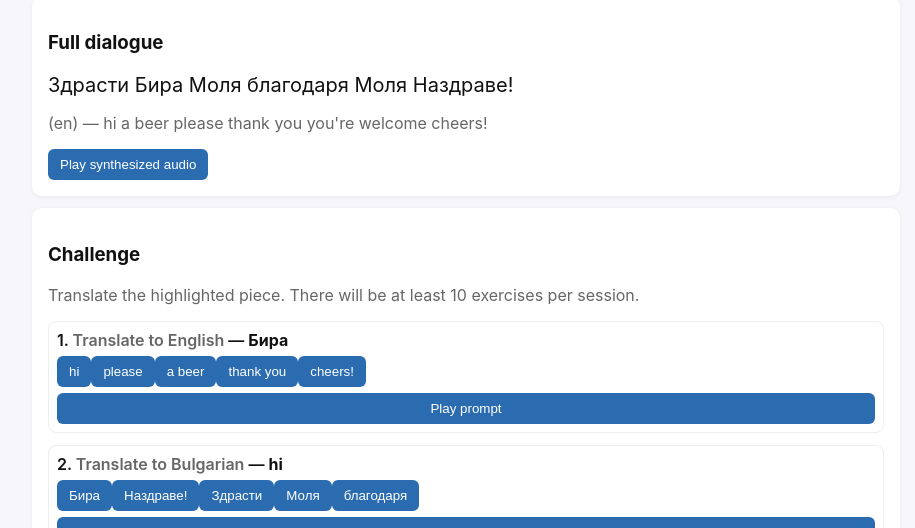
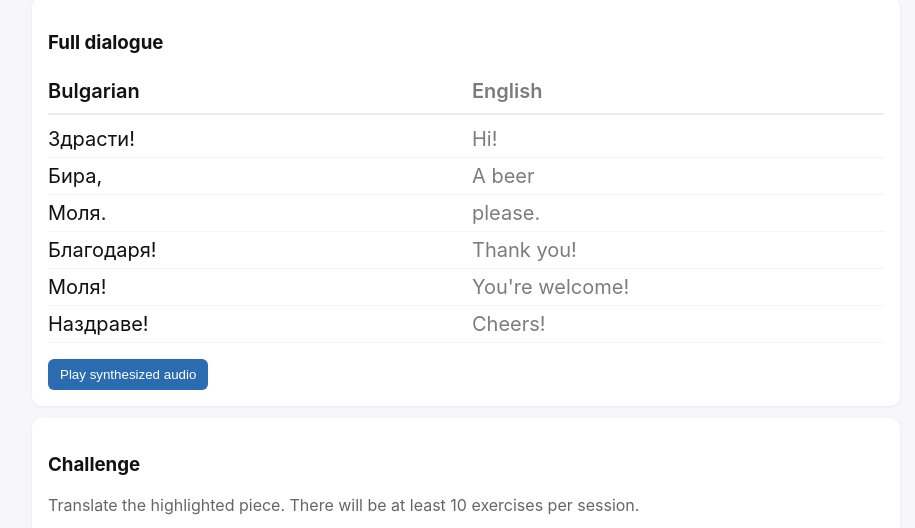
Before and after one commit to askbow/phrasebook-learn, a plain HTML site: page index.html in a window 1280 px wide. Both pictures are taken after typing "Sample" into the empty fields and a click on the button "Save & Start session". Shown: the part 259-787 px from the top of the page, without its empty margins (174-1089 px from the left). Drawn offline with Linux system fonts and the light colour scheme.

Commit message:
make the MOTD example more readable

```diff
--- a/app.js
+++ b/app.js
@@ -203,18 +203,36 @@ async function runSession(profile){
   // Build the canonical token order from the translations mapping keys. Using
   // Object.keys preserves insertion order from the JSON file.
   const tokens = Object.keys(lang.translations || {})
-  const fullTarget = tokens.map(t=>lang.translations[t]).join('   ')
-  qs('#full-phrase').textContent = fullTarget
+  // Render the full dialogue as separate lines for readability. We render
+  // the target language lines in `#full-phrase` and the native-language
+  // translations in `#full-translation` (muted). Use innerHTML because we
+  // include <div> line wrappers for better mobile legibility.
+  const targetLines = tokens.map(t => lang.translations[t] || '')
 
   // find the user's native language translations if provided in the dataset;
   // fall back to English (`en`) if not present.
   const nativeLang = LANGS.find(l=>l.code === profile.native) || LANGS.find(l=>l.code==='en')
-  const fullNative = tokens.map(t=> (nativeLang && nativeLang.translations && nativeLang.translations[t]) || t).join('   ')
-  qs('#full-translation').textContent = `(${profile.native}) — ${fullNative}`
+  const nativeLines = tokens.map(t => (nativeLang && nativeLang.translations && nativeLang.translations[t]) || '')
+
+  // Build paired rows so each target line sits side-by-side with its native
+  // translation. We render a small header row showing the language names and
+  // then a sequence of .dialog-row elements containing two .dialog-col cells.
+  const headerHtml = `<div class="dialog-row header"><div class="dialog-col target header">${escapeHtml(lang.name)}</div><div class="dialog-col native header muted">${escapeHtml(nativeLang.name || profile.native)}</div></div>`
+  const rowsHtml = tokens.map((t,i) => `
+    <div class="dialog-row">
+      <div class="dialog-col target">${escapeHtml(targetLines[i])}</div>
+      <div class="dialog-col native muted">${escapeHtml(nativeLines[i])}</div>
+    </div>
+  `).join('')
+
+  // Put the paired rows into the primary container. Clear the old secondary
+  // container (if present) to avoid duplicate content.
+  qs('#full-phrase').innerHTML = headerHtml + rowsHtml
+  if(qs('#full-translation')) qs('#full-translation').innerHTML = ''
 
   // audio button: speak the phrase in the target language using SpeechSynthesis
   qs('#btn-play-tts').onclick = ()=>{
-    speakText(tokens.map(t=>lang.translations[t]).join(', '), lang.code)
+    speakText(tokens.map(t=>lang.translations[t]).join(' '), lang.code)
   }
 
   // generate exercises — at least 10
--- a/phrases.json
+++ b/phrases.json
@@ -11,12 +11,12 @@
       "code": "en",
       "name": "English",
       "translations": {
-        "hi": "hi",
-        "a beer": "a beer",
-        "please": "please",
-        "thank you": "thank you",
-        "you're welcome": "you're welcome",
-        "cheers!": "cheers!"
+        "hi": "Hi!",
+        "a beer": "A beer",
+        "please": "please.",
+        "thank you": "Thank you!",
+        "you're welcome": "You're welcome!",
+        "cheers!": "Cheers!"
       },
       "country_phrases": {},
       "peculiarities": ""
@@ -24,196 +24,196 @@
     {
       "code": "bs",
       "name": "Bosnian",
-      "translations": {"hi":"ćao","a beer":"pivo","please":"molim","thank you":"hvala","you're welcome":"nema na čemu","cheers!":"živjeli!"},
+      "translations": {"hi":"Ćao!","a beer":"Pivo,","please":"Molim.","thank you":"Hvala!","you're welcome":"Nema na čemu!","cheers!":"Živjeli!"},
       "country_phrases": {},
       "peculiarities": ""
     },
     {
       "code": "bg",
       "name": "Bulgarian",
-      "translations": {"hi":"Здрасти","a beer":"Бира","please":"Моля","thank you":"благодаря","you're welcome":"Моля","cheers!":"Наздраве!"},
+      "translations": {"hi":"Здрасти!","a beer":"Бира,","please":"Моля.","thank you":"Благодаря!","you're welcome":"Моля!","cheers!":"Наздраве!"},
       "country_phrases": {},
       "peculiarities": ""
     },
     {
       "code": "ca",
       "name": "Catalan",
-      "translations": {"hi":"hola","a beer":"una cervesa","please":"si us plau","thank you":"mercés","you're welcome":"de res","cheers!":"salut"},
+      "translations": {"hi":"Hola!","a beer":"Una cervesa,","please":"Si us plau.","thank you":"Mercés!","you're welcome":"De res!","cheers!":"Salut!"},
       "country_phrases": {},
       "peculiarities": ""
     },
     {
       "code": "kw",
       "name": "Cornish",
-      "translations": {"hi":"Deth da","a beer":"coref","please":"mar plek","thank you":"mur ras","you're welcome":"","cheers!":""},
+      "translations": {"hi":"Deth da!","a beer":"Coref,","please":"Mar plek.","thank you":"Mur ras!","you're welcome":"","cheers!":""},
       "country_phrases": {},
       "peculiarities": "Cornish does not have single words for yes/no in some contexts (see Peculiarities)."
     },
     {
       "code": "hr",
       "name": "Croatian",
-      "translations": {"hi":"bok","a beer":"pivo","please":"molim","thank you":"hvala","you're welcome":"molim","cheers!":"živili!"},
+      "translations": {"hi":"Bok!","a beer":"Pivo,","please":"Molim.","thank you":"Hvala!","you're welcome":"Molim!","cheers!":"Živili!"},
       "country_phrases": {},
       "peculiarities": ""
     },
     {
       "code": "cs",
       "name": "Czech",
-      "translations": {"hi":"ahoj","a beer":"pivo","please":"prosím","thank you":"díky","you're welcome":"není zač","cheers!":"na zdraví"},
+      "translations": {"hi":"Ahoj!","a beer":"Pivo,","please":"Prosím.","thank you":"Díky!","you're welcome":"Není zač!","cheers!":"Na zdraví!"},
       "country_phrases": {},
       "peculiarities": ""
     },
     {
       "code": "da",
       "name": "Danish",
-      "translations": {"hi":"hej","a beer":"en øl","please":"tak","thank you":"mange tak","you're welcome":"velbekomme","cheers!":"skål!"},
+      "translations": {"hi":"Hej!","a beer":"En øl,","please":"Tak.","thank you":"Mange tak!","you're welcome":"Velbekomme!","cheers!":"Skål!"},
       "country_phrases": {},
       "peculiarities": ""
     },
     {
       "code": "nl",
       "name": "Dutch",
-      "translations": {"hi":"hoi","a beer":"een bier","please":"alsjeblieft","thank you":"bedankt","you're welcome":"graag gedaan","cheers!":"proost!"},
+      "translations": {"hi":"Hoi!","a beer":"Een bier,","please":"Alsjeblieft.","thank you":"Bedankt!","you're welcome":"Graag gedaan!","cheers!":"Proost!"},
       "country_phrases": {},
       "peculiarities": ""
     },
     {
       "code": "et",
       "name": "Estonian",
-      "translations": {"hi":"tsau","a beer":"üks õlu","please":"palun","thank you":"aitäh","you're welcome":"tänan","cheers!":"terviseks!"},
+      "translations": {"hi":"Tsau!","a beer":"Üks õlu,","please":"Palun.","thank you":"Aitäh!","you're welcome":"Tänan!","cheers!":"Terviseks!"},
       "country_phrases": {},
       "peculiarities": ""
     },
     {
       "code": "fi",
       "name": "Finnish",
-      "translations": {"hi":"(moi)","a beer":"bisse","please":"-","thank you":"kiitos","you're welcome":"ole hyvä","cheers!":"kippis!"},
+      "translations": {"hi":"(Moi)!","a beer":"Bisse,","please":"-","thank you":"Kiitos!","you're welcome":"Ole hyvä!","cheers!":"Kippis!"},
       "country_phrases": {},
       "peculiarities": "In Finnish you can use playful phrases like 'hölökyn kölökyn' for cheers (means nothing literal)."
     },
     {
       "code": "fr",
       "name": "French",
-      "translations": {"hi":"salut","a beer":"une bière","please":"s'il vous plaît","thank you":"merci","you're welcome":"je vous en prie","cheers!":"santé!"},
+      "translations": {"hi":"Salut!","a beer":"Une bière,","please":"S'il vous plaît.","thank you":"Merci!","you're welcome":"Je vous en prie!","cheers!":"Santé!"},
       "country_phrases": {"Where is the bathroom?":"où se trouve la section non-fumeurs, s'il vous plaît? (see notes)"},
       "peculiarities": "Formal and informal pronouns matter (tu/vous)."
     },
     {
       "code": "gl",
       "name": "Galician",
-      "translations": {"hi":"ola","a beer":"una cervexa","please":"por favor","thank you":"grácias","you're welcome":"de nada","cheers!":"saúde!"},
+      "translations": {"hi":"Ola!","a beer":"Una cervexa,","please":"Por favor.","thank you":"Grácias!","you're welcome":"De nada!","cheers!":"Saúde!"},
       "country_phrases": {},
       "peculiarities": ""
     },
     {
       "code": "de",
       "name": "German",
-      "translations": {"hi":"hallo","a beer":"ein Bier","please":"bitte","thank you":"danke","you're welcome":"bitte sehr","cheers!":"prost!"},
+      "translations": {"hi":"Hallo!","a beer":"Ein Bier,","please":"Bitte.","thank you":"Danke!","you're welcome":"Bitte sehr!","cheers!":"Prost!"},
       "country_phrases": {},
       "peculiarities": "'Bitte' can mean please or you're welcome depending on context."
     },
     {
       "code": "el",
       "name": "Greek",
-      "translations": {"hi":"γεια σου","a beer":"μια μπιρα","please":"παρακαλω","thank you":"ευχαριστω","you're welcome":"παρακαλω","cheers!":"γειά μας!"},
+      "translations": {"hi":"Γεια σου!","a beer":"Μια μπίρα,","please":"Παρακαλώ.","thank you":"Ευχαριστώ!","you're welcome":"Παρακαλώ!","cheers!":"Γειά μας!"},
       "country_phrases": {},
       "peculiarities": ""
     },
     {
       "code": "hu",
       "name": "Hungarian",
-      "translations": {"hi":"szia","a beer":"egy sört","please":"kérek","thank you":"köszi","you're welcome":"szívesen","cheers!":"egészségedre!"},
+      "translations": {"hi":"Szia!","a beer":"Egy sört,","please":"Kérek.","thank you":"Köszi!","you're welcome":"Szívesen!","cheers!":"Egészségedre!"},
       "country_phrases": {},
       "peculiarities": ""
     },
     {
       "code": "ga",
       "name": "Irish",
-      "translations": {"hi":"Dia duit","a beer":"Beoir","please":"le do thoil","thank you":"go raibh maith agat","you're welcome":"tá fáilte romhat","cheers!":"sláinte!"},
+      "translations": {"hi":"Dia duit!","a beer":"Beoir,","please":"Le do thoil.","thank you":"Go raibh maith agat!","you're welcome":"Tá fáilte romhat!","cheers!":"Sláinte!"},
       "country_phrases": {"Whose round is it?":"(used in UK & Ireland)"},
       "peculiarities": "Irish does not have single words for 'yes' and 'no' in all contexts."
     },
     {
       "code": "it",
       "name": "Italian",
-      "translations": {"hi":"ciao","a beer":"una birra","please":"per favore","thank you":"grazie","you're welcome":"prego","cheers!":"cin cin!"},
+      "translations": {"hi":"Ciao!","a beer":"Una birra,","please":"Per favore.","thank you":"Grazie!","you're welcome":"Prego!","cheers!":"Cin cin!"},
       "country_phrases": {"Che freddo!":"(said when very cold, common north of Italy)"},
       "peculiarities": ""
     },
     {
       "code": "lt",
       "name": "Lithuanian",
-      "translations": {"hi":"làbas","a beer":"alus","please":"prašau","thank you":"ačiû","you're welcome":"prašau","cheers!":"Į sveikatą!"},
+      "translations": {"hi":"Labas!","a beer":"Alus,","please":"Prašau.","thank you":"Ačiū!","you're welcome":"Prašau!","cheers!":"Į sveikatą!"},
       "country_phrases": {},
       "peculiarities": ""
     },
     {
       "code": "lb",
       "name": "Luxembourgish",
-      "translations": {"hi":"moien","a beer":"ee béier","please":"wanechgelift","thank you":"merci","you're welcome":"wanechgelift","cheers!":"prost!"},
+      "translations": {"hi":"Moien!","a beer":"Ee béier,","please":"Wanechgelift.","thank you":"Merci!","you're welcome":"Wanechgelift!","cheers!":"Prost!"},
       "country_phrases": {},
       "peculiarities": ""
     },
     {
       "code": "no",
       "name": "Norwegian",
-      "translations": {"hi":"hei","a beer":"en halvliter","please":"-","thank you":"takk","you're welcome":"versågod","cheers!":"skål!"},
+      "translations": {"hi":"Hei!","a beer":"En halvliter,","please":"-","thank you":"Takk!","you're welcome":"Versågod!","cheers!":"Skål!"},
       "country_phrases": {"Can I have a refill of coffee?":"kan jag få en påtår tack? (Sweden example)"},
       "peculiarities": "It's less polite in Norway to use 'please' (takk) for asking — use 'may I...' constructions."
     },
     {
       "code": "pl",
       "name": "Polish",
-      "translations": {"hi":"cześć","a beer":"jedno piwo","please":"proszę","thank you":"dzięki","you're welcome":"proszę","cheers!":"na zdrowie!"},
+      "translations": {"hi":"Cześć!","a beer":"Jedno piwo,","please":"Proszę.","thank you":"Dzięki!","you're welcome":"Proszę!","cheers!":"Na zdrowie!"},
       "country_phrases": {},
       "peculiarities": ""
     },
     {
       "code": "pt",
       "name": "Portuguese",
-      "translations": {"hi":"olá","a beer":"cerveja","please":"por favor","thank you":"obrigado","you're welcome":"de nada","cheers!":"saúde"},
+      "translations": {"hi":"Olá!","a beer":"Cerveja,","please":"Por favor.","thank you":"Obrigado!","you're welcome":"De nada!","cheers!":"Saúde!"},
       "country_phrases": {},
       "peculiarities": "In Portuguese 'obrigado' if male speaker, 'obrigada' if female."
     },
     {
       "code": "ro",
       "name": "Romanian",
-      "translations": {"hi":"bunǎ","a beer":"o bere","please":"vǎ rog","thank you":"mulțumesc","you're welcome":"cu plǎcere","cheers!":"noroc"},
+      "translations": {"hi":"Bună!","a beer":"O bere,","please":"Vă rog.","thank you":"Mulțumesc!","you're welcome":"Cu plăcere!","cheers!":"Noroc!"},
       "country_phrases": {},
       "peculiarities": "Romanian has different words for 'hi' depending on gender/formality."
     },
     {
       "code": "sr",
       "name": "Serbian",
-      "translations": {"hi":"ćao","a beer":"pivo","please":"molim","thank you":"hvala","you're welcome":"nema na čemu","cheers!":"živeli!"},
+      "translations": {"hi":"Ćao!","a beer":"Pivo,","please":"Molim.","thank you":"Hvala!","you're welcome":"Nema na čemu!","cheers!":"Živeli!"},
       "country_phrases": {},
       "peculiarities": ""
     },
     {
       "code": "sl",
       "name": "Slovenian",
-      "translations": {"hi":"živjo","a beer":"pivo","please":"prosim","thank you":"hvala","you're welcome":"prosim","cheers!":"na zdravje!"},
+      "translations": {"hi":"Živjo!","a beer":"Pivo,","please":"Prosim.","thank you":"Hvala!","you're welcome":"Prosim!","cheers!":"Na zdravje!"},
       "country_phrases": {},
       "peculiarities": ""
     },
     {
       "code": "es",
       "name": "Spanish",
-      "translations": {"hi":"hola","a beer":"una cerveza","please":"por favor","thank you":"gracias","you're welcome":"de nada","cheers!":"salud!"},
+      "translations": {"hi":"¡Hola!","a beer":"Una cerveza,","please":"Por favor.","thank you":"¡Gracias!","you're welcome":"¡De nada!","cheers!":"¡Salud!"},
       "country_phrases": {},
       "peculiarities": ""
     },
     {
       "code": "sv",
       "name": "Swedish",
-      "translations": {"hi":"hej","a beer":"en öl","please":"tack","thank you":"tack så mycket","you're welcome":"var så god","cheers!":"skål!"},
+      "translations": {"hi":"Hej!","a beer":"En öl,","please":"Tack.","thank you":"Tack så mycket!","you're welcome":"Varså god!","cheers!":"Skål!"},
       "country_phrases": {"Free coffee refill":"kan jag få en påtår tack?"},
       "peculiarities": ""
     },
     {
       "code": "tr",
       "name": "Turkish",
-      "translations": {"hi":"merhaba","a beer":"bir bira","please":"lütfen","thank you":"tesekkürler","you're welcome":"bir şey değil","cheers!":""},
+      "translations": {"hi":"Merhaba!","a beer":"Bir bira,","please":"Lütfen.","thank you":"Teşekkürler!","you're welcome":"Bir şey değil!","cheers!":""},
       "country_phrases": {},
       "peculiarities": ""
     }
--- a/styles.css
+++ b/styles.css
@@ -28,6 +28,36 @@ button.link{background:none;color:var(--accent);padding:4px}
 .result-correct{color:green}
 .result-wrong{color:crimson}
 
+/* Dialogue rendering: one token per line for better legibility */
+.dialog-line{padding:6px 0;border-bottom:1px dashed #eee}
+.dialog-line:last-child{border-bottom:0}
+.dialog-line.muted{color:var(--muted);font-size:0.95rem}
+
+/* Paired row layout for the full dialogue: left = target, right = native */
+.dialog-row{
+  display:flex;
+  gap:12px;
+  align-items:flex-start;
+  padding:6px 0;
+  border-bottom: 1px solid rgba(0,0,0,0.04);
+}
+.dialog-row.header{ border-bottom: 2px solid rgba(0,0,0,0.08); margin-bottom:6px; }
+.dialog-col{ flex:1; min-width:0; }
+.dialog-col.target{ text-align:left; }
+.dialog-col.native{ text-align:left; opacity:0.85; }
+.dialog-row .header.dialog-col{ font-weight:600; padding-bottom:4px; }
+
+/* Responsive: stack columns on narrow screens */
+@media (max-width:640px){
+  .dialog-row{ flex-direction:column; }
+  .dialog-row.header{ margin-bottom:8px; }
+}
+
+.choices{display:flex;flex-wrap:wrap;gap:8px;margin-top:8px}
+.choice{background:#f1f5f9;border:1px solid #e2e8f0;padding:8px 10px;border-radius:8px;cursor:pointer;color:#000}
+.choice.selected{outline:2px solid #2b6cb0}
+.choice:disabled{opacity:0.6;cursor:default}
+
 /* Responsive */
 @media (max-width:600px){
   main{margin:12px;padding:8px}
```
